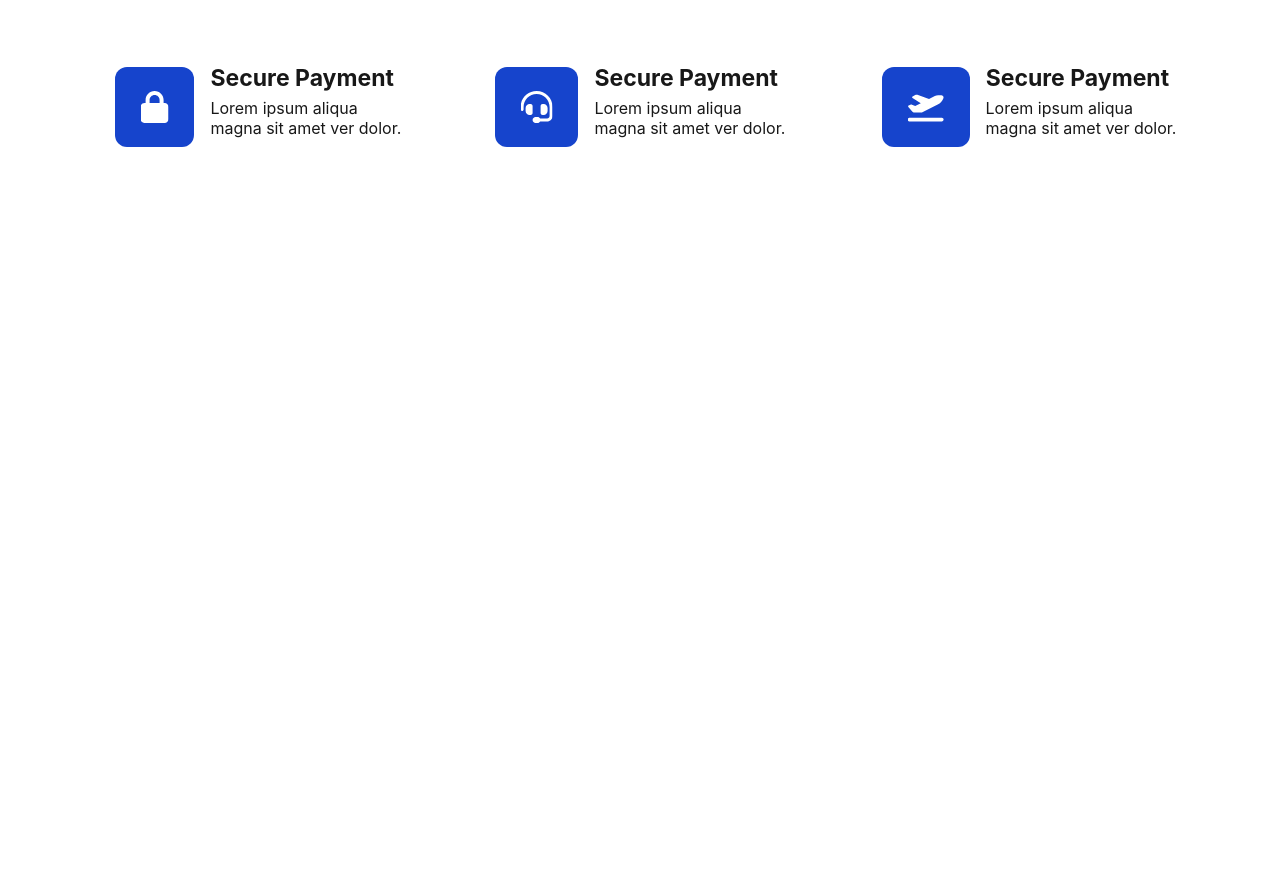
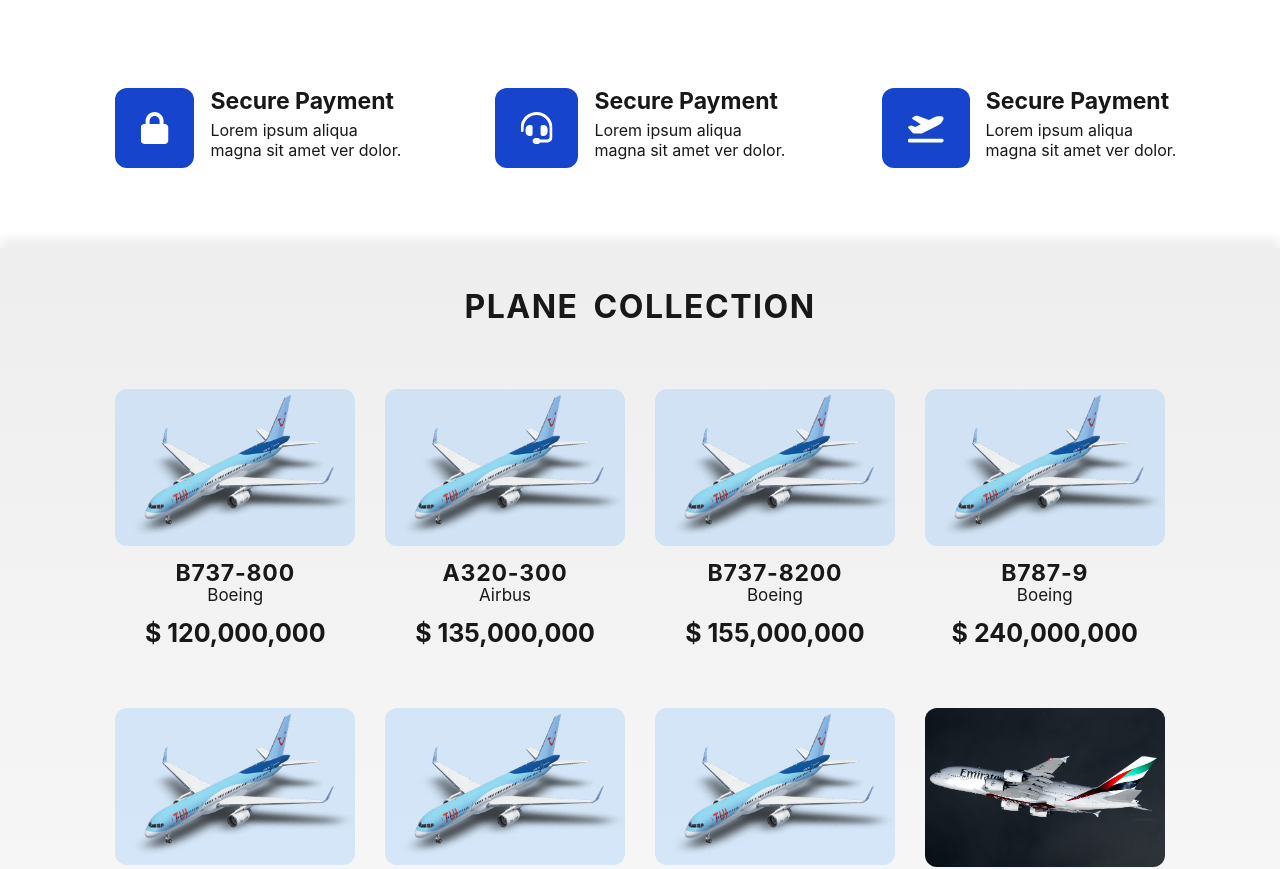
Before and after one commit to KrisKiselkov/Airplane-Shop, a React (Create React App) app: page / in a window 1280 px wide. Shown: the part 700-1569 px from the top of the page. Before the commit the page ends 1050 px from the top, so only its background shows below. Built offline with nearby package versions, Linux system fonts and the light colour scheme.

Commit message:
Minor Changes

```diff
--- a/src/App.css
+++ b/src/App.css
@@ -60,7 +60,7 @@
 
 #landing-hero {
   position: relative;
-  height: 37.3em;
+  height: 37.6em;
   background: linear-gradient(to bottom, #fff, #eeeeee);
   box-shadow: 0px 10px 10px 0px #eeeeee;
 }
@@ -136,31 +136,28 @@
   display: flex;
   position: relative;
   width: 82%;
+  height: 10em;
   margin: 0 auto;
 }
 
 .icons {
+  position: relative;
+  top: 1.3em;
   border-radius: 12px;
   padding: 1.5em 1.6em;
   background-color: #1644cc;
 }
 
-.icon-block {
-  display: flex;
-  position: relative;
-  background-color: #d6d6d6;
-}
-
 .desc-box h3 {
   position: relative;
   left: .7em;
-  top: -1.1em;
+  top: -.1em;
   font-size: 23px;
 }
 
 .desc-box p {
   position: relative;
-  top: -2.7em;
+  top: -1.3em;
   left: 1em;
   width: 12em;
 }
@@ -183,3 +180,83 @@
   position: relative;
   left: 13.8em;
 }
+
+
+/* MAIN */
+main {
+  height: 1300px;
+  background: linear-gradient(to bottom, #eeeeee,
+  #fff);
+  box-shadow: 0px -10px 10px 0px #eeeeee;
+}
+
+#main-h1 {
+  position: relative;
+  top: 1.2em;
+  text-align: center;
+  text-transform: uppercase;
+  letter-spacing: 1.5px;
+  word-spacing: 6px;
+}
+
+#collection {
+  display: flex;
+  flex-wrap: wrap;
+  justify-content: space-between;
+  position: relative;
+  top: 5em;
+  width: 82%;
+  height: 640px;
+  margin: 0 auto;
+}
+
+.plane-card {
+  width: 15em;
+}
+
+.plane-img {
+  width: 100%;
+  background-color: #61b0fb3a;
+  border-radius: 12px;
+}
+
+.plane-type {
+  font-size: 23px;
+  letter-spacing: .8px;
+  margin-top: 0px;
+  position: relative;
+  top: 13px;
+  text-align: center;
+}
+
+.plane-brand {
+  text-align: center;
+  margin-top: -12px;
+  font-size: 17px;
+  font-weight: 400;
+}
+
+.plane-price {
+  text-align: center;
+  font-size: 25px;
+  margin-top: -4px;
+}
+
+.plane-desc {
+  width: 100%;
+  margin-top: -4px;
+  border-radius: 0px 0px 12px 12px;
+  padding-bottom: 1px;
+}
+
+#all-h3 {
+  position: absolute;
+  top: 33em;
+  left: 47%;
+  text-decoration: underline;
+}
+
+#all-h3:hover {
+  text-decoration: none;
+  cursor: pointer;
+}
--- a/src/App.js
+++ b/src/App.js
@@ -1,17 +1,19 @@
 import logo from './logo.svg';
 import { Nav } from './content/Nav';
 import { Home } from './content/Home';
+import { Planes } from './content/Planes';
 import './App.css';
 
 
 function App() {
 
-
   return (
     <>
       <Nav />
 
-      <Home/>
+      <Home />
+
+      <Planes />
     </>
   );
 }
```
Also changed, not shown: src/plane.png (deleted).
